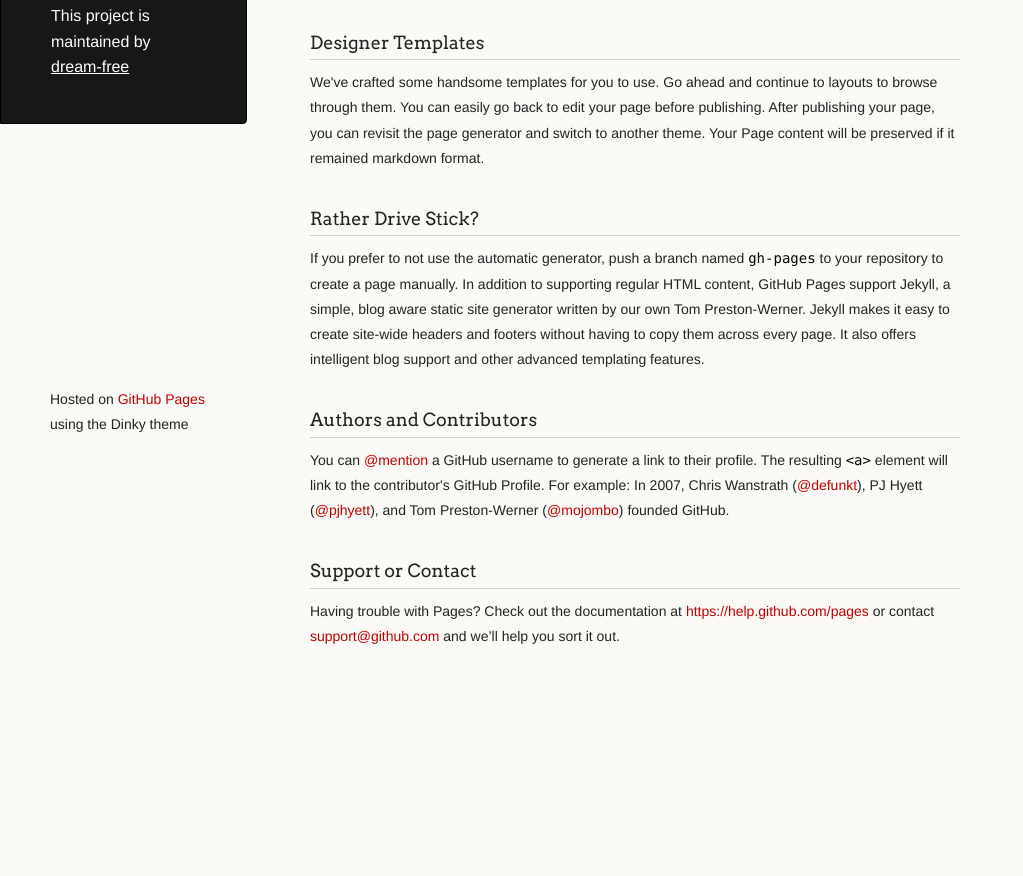
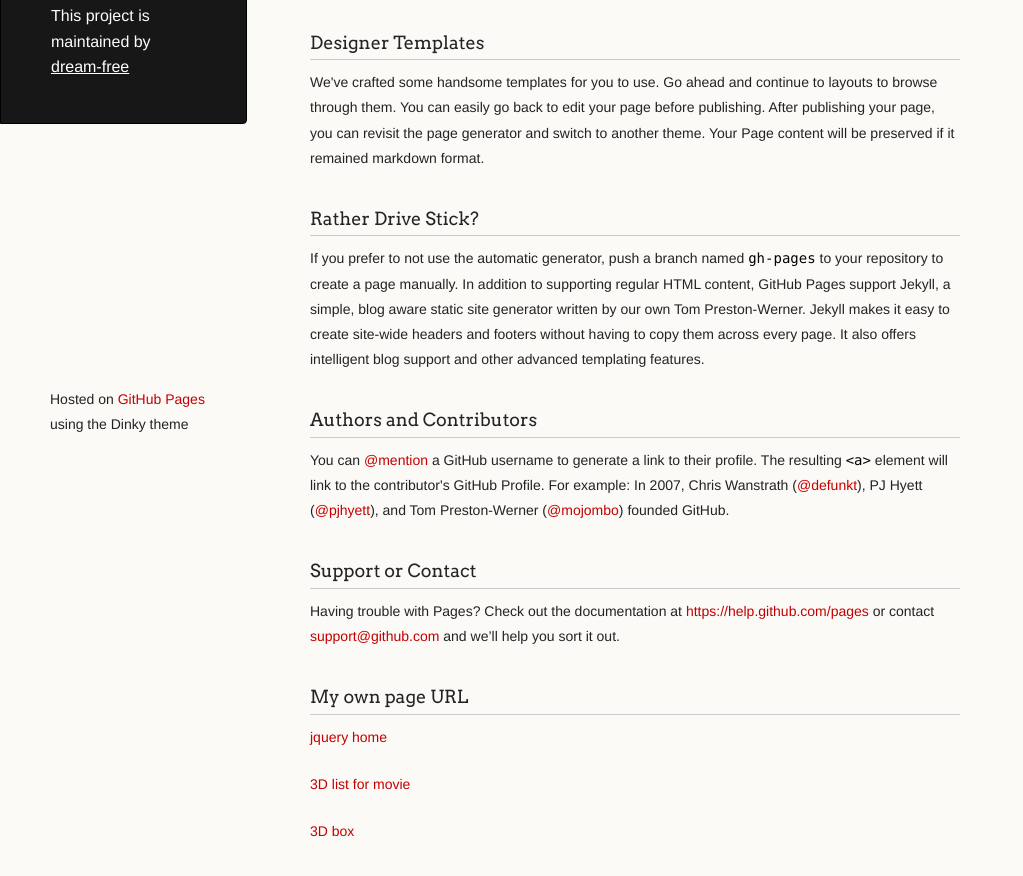
Before and after one commit to dream-free/dreamfree, a plain HTML site: page index.html in a window 1280 px wide. Shown: the part 331-1207 px from the top of the page, without its empty margins (0-1023 px from the left). Before the commit the page ends 1052 px from the top, so only its background shows below. Drawn offline with Linux system fonts and the light colour scheme.

Commit message:
Update index.html

```diff
--- a/index.html
+++ b/index.html
@@ -61,6 +61,11 @@ $ git checkout gh-pages
 <a id="support-or-contact" class="anchor" href="#support-or-contact" aria-hidden="true"><span class="octicon octicon-link"></span></a>Support or Contact</h3>
 
 <p>Having trouble with Pages? Check out the documentation at <a href="https://help.github.com/pages">https://help.github.com/pages</a> or contact <a href="mailto:support@github.com">support@github.com</a> and we’ll help you sort it out.</p>
+
+    <h3>My own page URL</h3>
+    <p><a href='/jquerycom/index.html'>jquery home</a></p>
+    <p><a href='/3d-animation/3d_animation_css3.html'>3D list for movie</a></p>
+    <p><a href='/3D-box.html'>3D box</a></p>
       </section>
       <footer>
         <p><small>Hosted on <a href="https://pages.github.com">GitHub Pages</a> using the Dinky theme</small></p>
```
